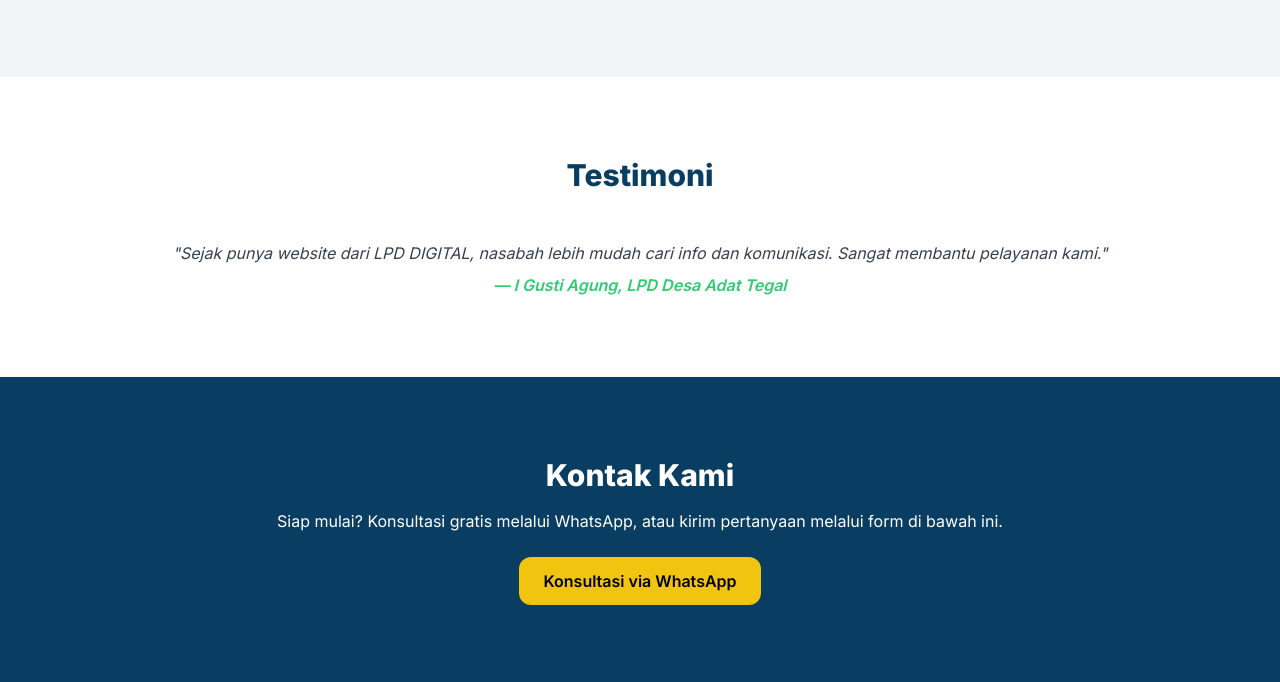
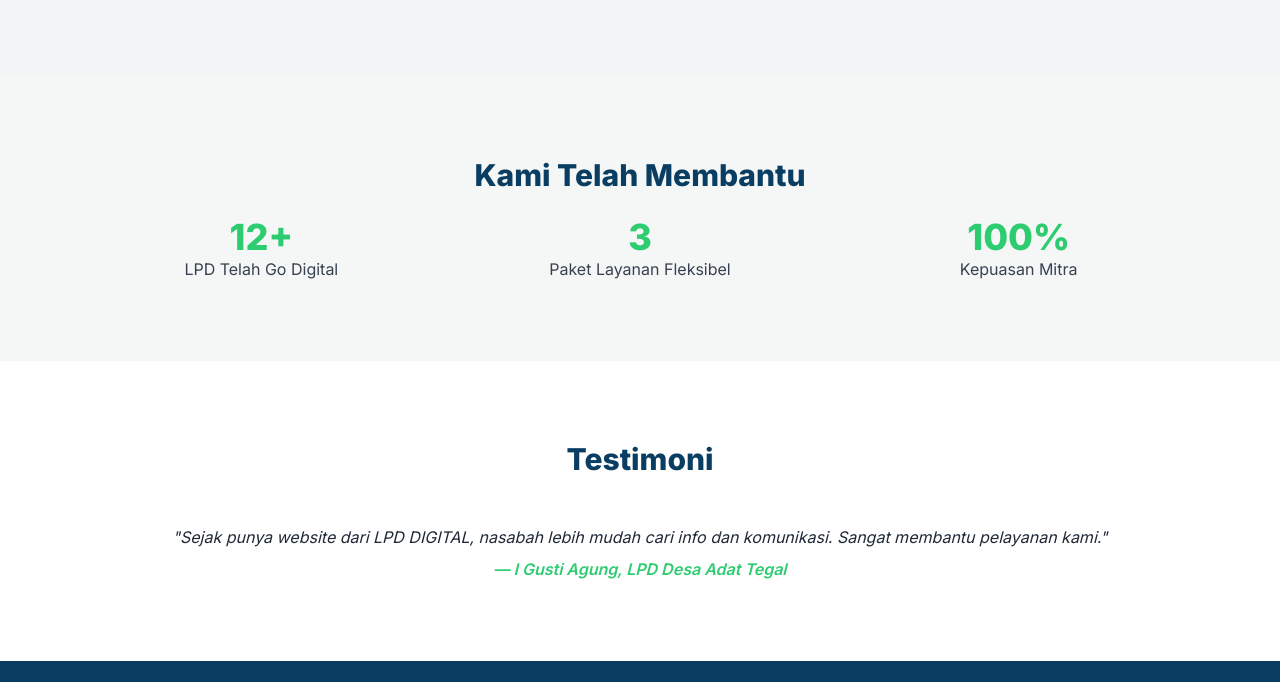
Before and after one commit to cumahost/lpddigital, a website: page index.html in a window 1280 px wide. Shown: the part 1625-2307 px from the top of the page. Drawn offline with nearby package versions, Linux system fonts and the light colour scheme.

Commit message:
perbarui meta SEO dan tambahkan statistik serta efek fade-up pada halaman beranda

```diff
--- a/index.html
+++ b/index.html
@@ -3,10 +3,26 @@
 <head>
   <meta charset="UTF-8">
   <meta name="viewport" content="width=device-width, initial-scale=1.0">
+  <meta name="description" content="LPD DIGITAL adalah penyedia jasa pembuatan website profesional untuk LPD di Bali.">
+  <meta name="keywords" content="LPD, Website LPD, Jasa Website Bali, Lembaga Perkreditan Desa, Digitalisasi LPD">
+  <meta name="author" content="LPD DIGITAL">
+  <meta property="og:title" content="LPD DIGITAL - Solusi Website untuk LPD di Bali">
+  <meta property="og:description" content="Tingkatkan citra dan pelayanan LPD Anda dengan website profesional dari LPD DIGITAL.">
+  <meta property="og:type" content="website">
+  <meta property="og:url" content="https://lpddigital.id/index.html">
+  <meta property="og:image" content="https://lpddigital.id/thumbnail.jpg">
+  <link rel="canonical" href="https://lpddigital.id/index.html">
+  <link rel="preconnect" href="https://fonts.googleapis.com">
+  <link rel="preconnect" href="https://fonts.gstatic.com" crossorigin>
+  <link href="https://fonts.googleapis.com/css2?family=Inter:wght@400;600;800&display=swap" rel="stylesheet">
   <title>Beranda - LPD DIGITAL</title>
-  <link href="https://fonts.googleapis.com/css2?family=Inter:wght@400;600;800&display=swap" rel="stylesheet">
+    <script src="https://cdn.jsdelivr.net/npm/@tailwindcss/browser@4"></script>
   <link rel="stylesheet" href="src/output.css">
-  <style>body { font-family: 'Inter', sans-serif; }</style>
+  <style>
+    body { font-family: 'Inter', sans-serif; }
+    .fade-up { opacity: 0; transform: translateY(20px); transition: all 0.6s ease; }
+    .fade-up.show { opacity: 1; transform: translateY(0); }
+  </style>
 </head>
 <body class="bg-white text-gray-800 scroll-smooth">
   <!-- Navbar Responsive with Overlay & Better Styling -->
@@ -131,11 +147,32 @@
     </div>
   </section>
 
+    <!-- Section Tambahan: Statistik & Ajakan -->
+  <section class="py-20 bg-[#f4f7f6]">
+    <div class="max-w-6xl mx-auto px-6 text-center">
+      <h2 class="text-3xl font-bold text-[#0a3d62] mb-6 fade-up">Kami Telah Membantu</h2>
+      <div class="grid grid-cols-1 sm:grid-cols-3 gap-8 fade-up">
+        <div>
+          <p class="text-4xl font-bold text-[#2ecc71]">12+</p>
+          <p class="text-gray-700">LPD Telah Go Digital</p>
+        </div>
+        <div>
+          <p class="text-4xl font-bold text-[#2ecc71]">3</p>
+          <p class="text-gray-700">Paket Layanan Fleksibel</p>
+        </div>
+        <div>
+          <p class="text-4xl font-bold text-[#2ecc71]">100%</p>
+          <p class="text-gray-700">Kepuasan Mitra</p>
+        </div>
+      </div>
+    </div>
+  </section>
+
   <!-- Testimoni -->
   <section id="testimoni" class="py-20 bg-white">
     <div class="max-w-5xl mx-auto px-4 text-center">
       <h2 class="text-3xl font-bold text-[#0a3d62] mb-12">Testimoni</h2>
-      <blockquote class="italic text-gray-700">"Sejak punya website dari LPD DIGITAL, nasabah lebih mudah cari info dan komunikasi. Sangat membantu pelayanan kami." <br><span class="mt-2 block font-semibold text-[#2ecc71]">— I Gusti Agung, LPD Desa Adat Tegal</span></blockquote>
+      <blockquote class="italic text-gray-800">"Sejak punya website dari LPD DIGITAL, nasabah lebih mudah cari info dan komunikasi. Sangat membantu pelayanan kami." <br><span class="mt-2 block font-semibold text-[#2ecc71]">— I Gusti Agung, LPD Desa Adat Tegal</span></blockquote>
     </div>
   </section>
 
@@ -151,5 +188,20 @@
   <footer class="bg-gray-900 text-gray-300 text-center py-6 text-sm">
     &copy; 2025 LPD DIGITAL. Semua Hak Dilindungi. | Dibuat dengan ❤️ untuk LPD Bali
   </footer>
+    <script>
+    const observer = new IntersectionObserver(entries => {
+      entries.forEach(entry => {
+        if (entry.isIntersecting) {
+          entry.target.classList.add('show');
+        }
+      });
+    }, {
+      threshold: 0.1
+    });
+
+    document.querySelectorAll('.fade-up').forEach(el => {
+      observer.observe(el);
+    });
+  </script>
 </body>
 </html>
```
Also changed, not shown: favicon.ico (added), src/output.css.
